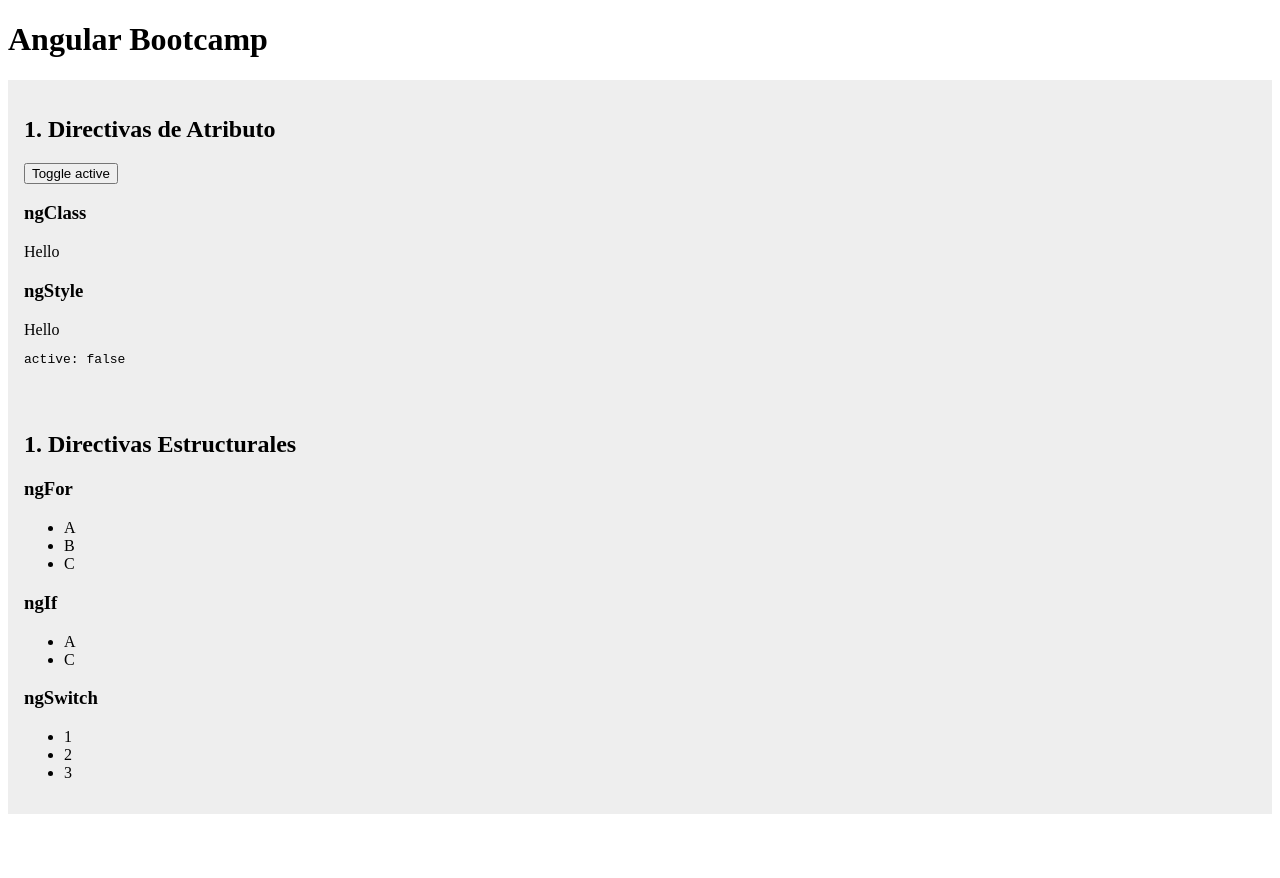
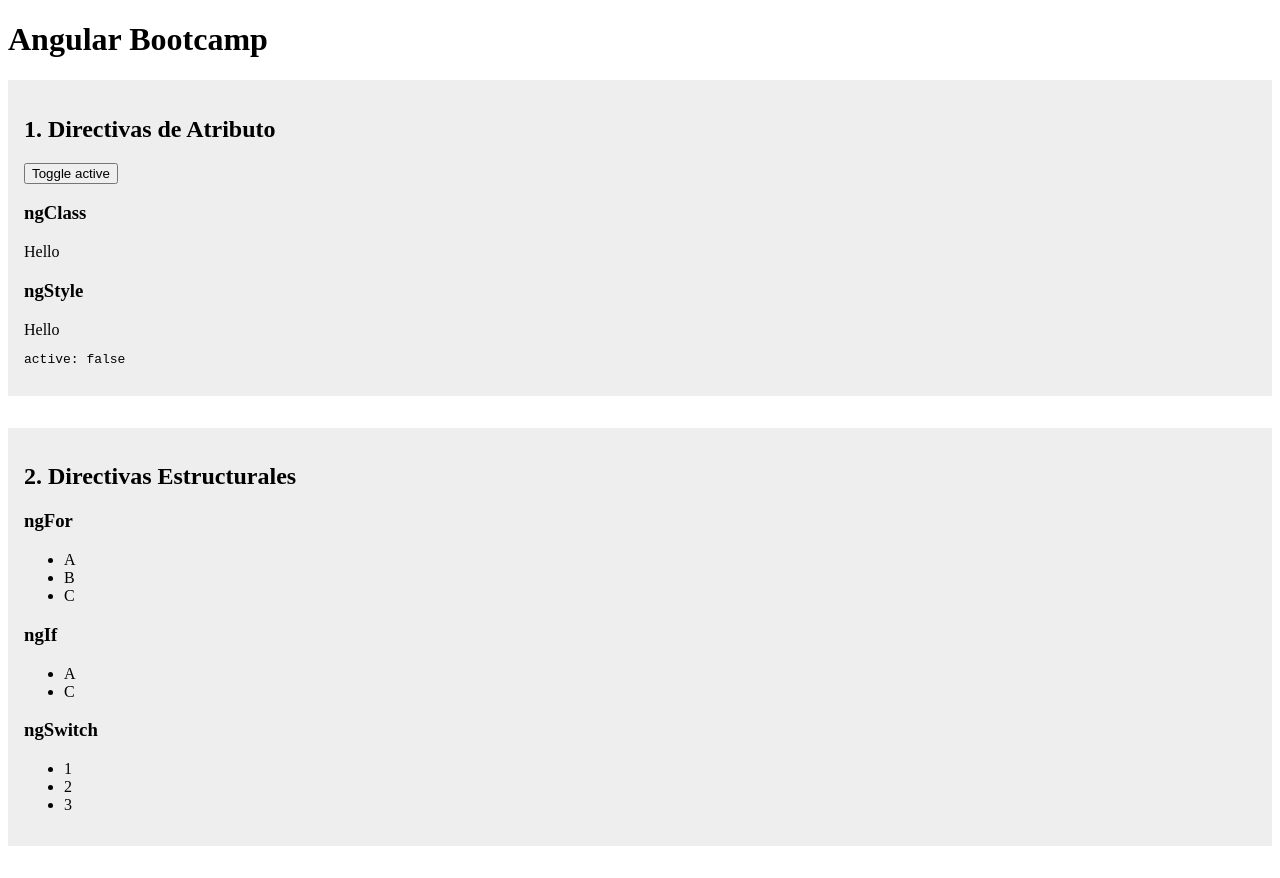
Before and after one commit to modulor/AngularBootCampApp, an Angular app: page / in a window 1280 px wide. Before the commit the page ends 822 px from the top, so only its background shows below. Built offline with nearby package versions, Linux system fonts and the light colour scheme.

Commit message:
css styles added

```diff
--- a/src/app/components/attribute-directives/attribute-directives.component.html
+++ b/src/app/components/attribute-directives/attribute-directives.component.html
@@ -1,4 +1,4 @@
-<div class="app-attribute-directives">
+<section class="exercise">
   <h2>1. Directivas de Atributo</h2>
   <button (click)="toggleActive()">Toggle active</button>
   <h3>ngClass</h3>
@@ -6,4 +6,4 @@
   <h3>ngStyle</h3>
   <span [ngStyle]="active ? { color: 'red' } : null">Hello</span>
   <pre>active: {{ active }}</pre>
-</div>
+</section>
--- a/src/app/components/structural-directives/structural-directives.component.html
+++ b/src/app/components/structural-directives/structural-directives.component.html
@@ -1,5 +1,5 @@
 <section class="exercise">
-  <h2>1. Directivas Estructurales</h2>
+  <h2>2. Directivas Estructurales</h2>
 
   <h3>ngFor</h3>
   <ul>
--- a/src/styles.scss
+++ b/src/styles.scss
@@ -1,4 +1,5 @@
 .exercise {
   background-color: #eee;
   padding: 1rem; /* You can add global styles to this file, and also import other style files */
+  margin-bottom: 2rem;
 }
```
